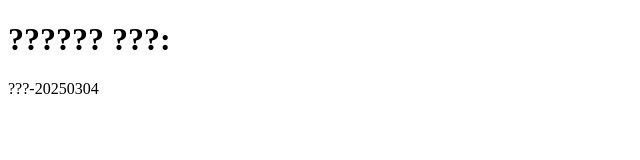
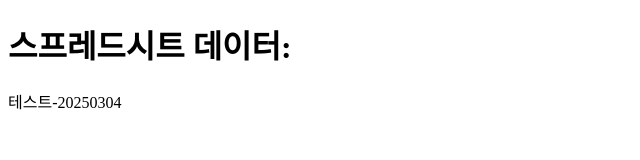
Before and after one commit to joonlab/apps-script-test, a plain HTML site: page index.html in a window 1280 px wide. Shown: the whole page, without its empty margins (0-640 px from the left). Drawn offline with Linux system fonts and the light colour scheme.

Commit message:
Update index.html from Apps Script

```diff
--- a/index.html
+++ b/index.html
@@ -3,10 +3,10 @@
   <html>
   <head>
     <meta charset="utf-8">
-    <title>??? HTML</title>
+    <title>테스트 HTML</title>
   </head>
   <body>
-    <h1>?????? ???:</h1>
-    <p>???-20250304</p>
+    <h1>스프레드시트 데이터:</h1>
+    <p>테스트-20250304</p>
   </body>
   </html>
```
